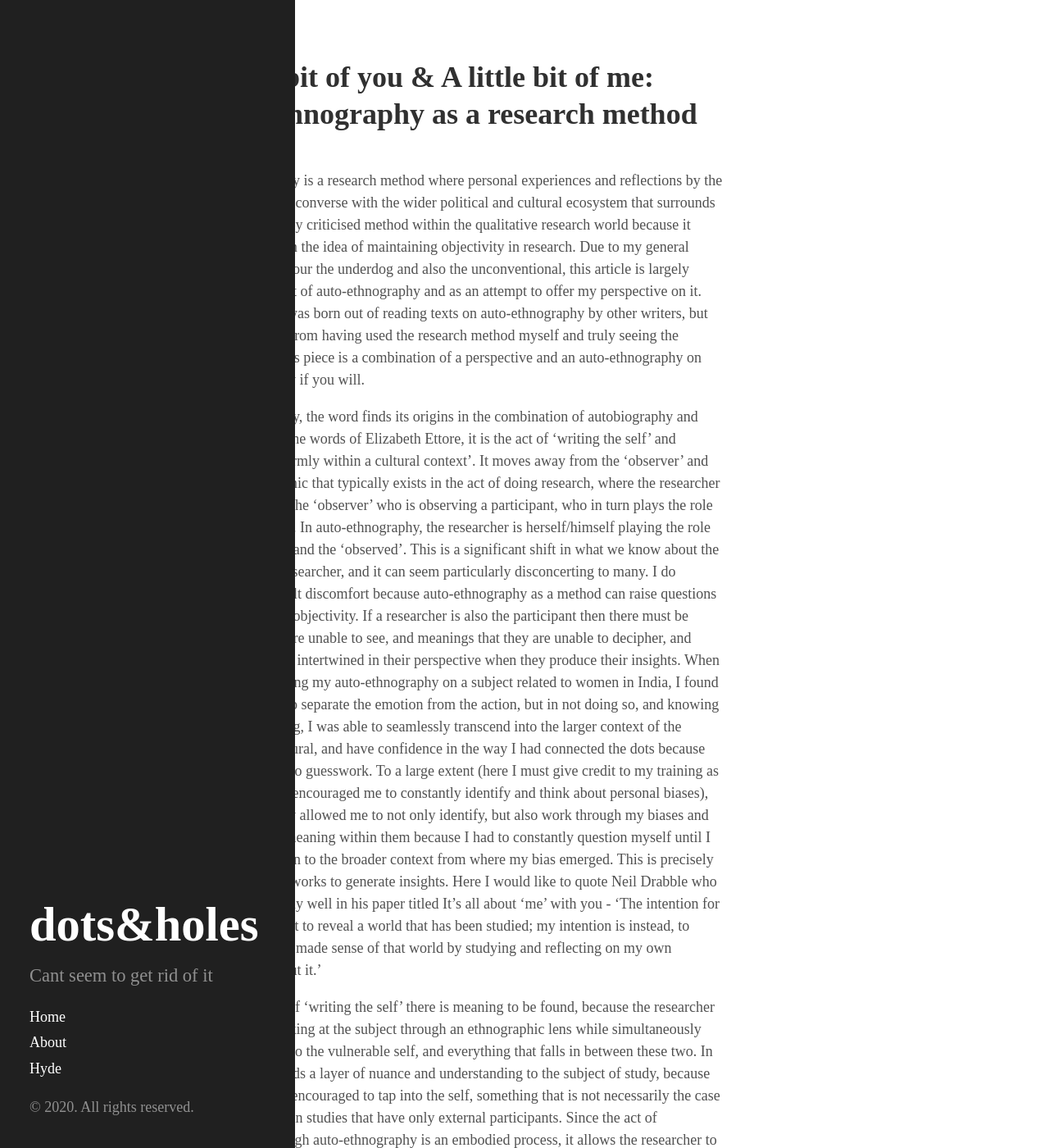
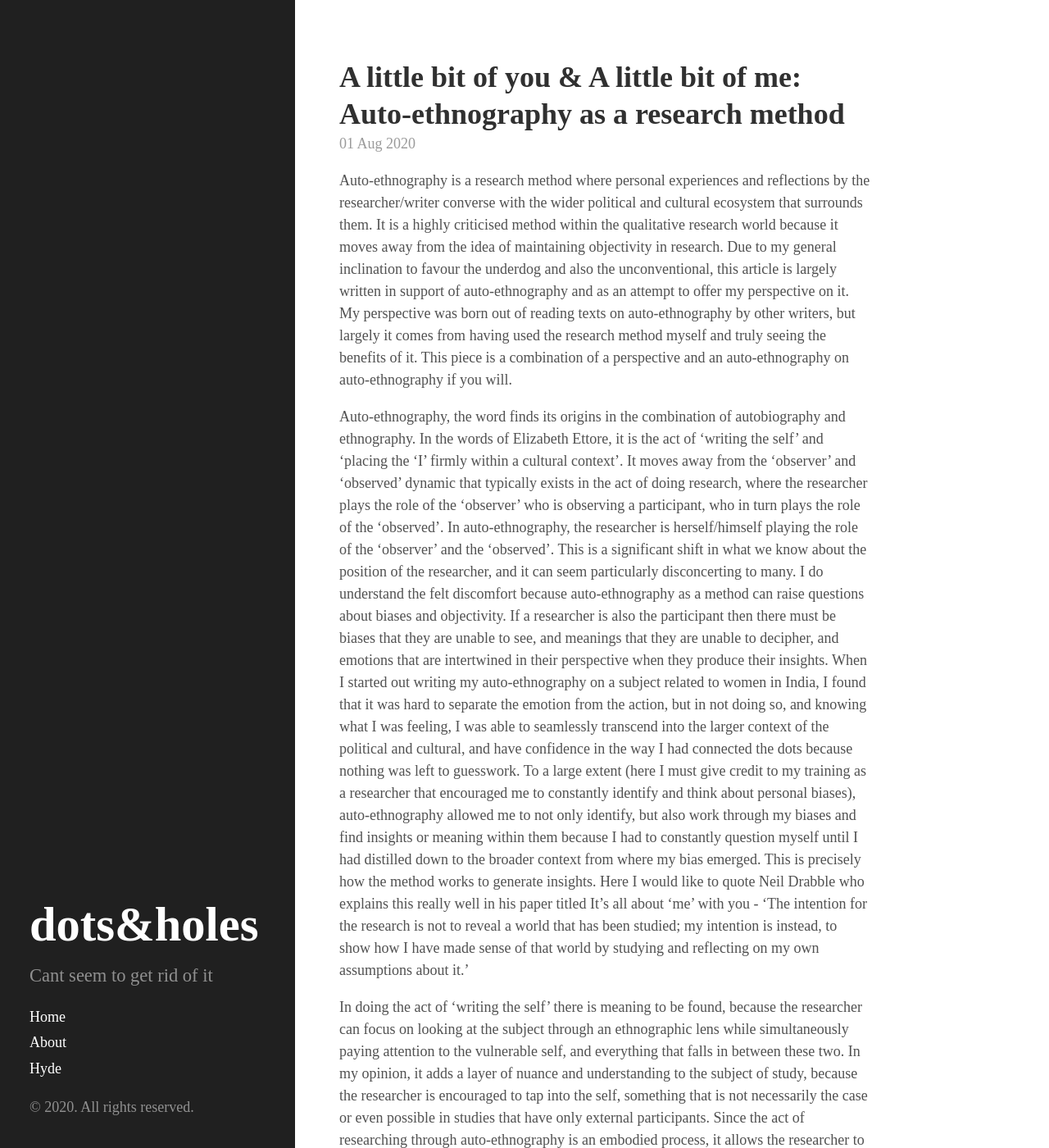
Before and after one commit to dotsandholes/dotsandholes.github.io, a Jekyll site: the page built from index.html, in a window 1280 px wide and 1400 px high. Shown: the whole window at 82% size. Built offline with Jekyll 4.4.1, drawn with Linux system fonts in a browser that asks for light colours; the list of posts is cut into pages by our own code.

Commit message:
Update hyde.css

```diff
--- a/public/css/hyde.css
+++ b/public/css/hyde.css
@@ -129,14 +129,14 @@ a.sidebar-nav-item:focus {
 @media (min-width: 48em) {
   .content {
     max-width: 38rem;
-    margin-left: 10rem;
+    margin-left: 20rem;
     margin-right: 2rem;
   }
 }
 
 @media (min-width: 64em) {
   .content {
-    margin-left: 12rem;
+    margin-left: 22rem;
     margin-right: 4rem;
   }
 }
```
